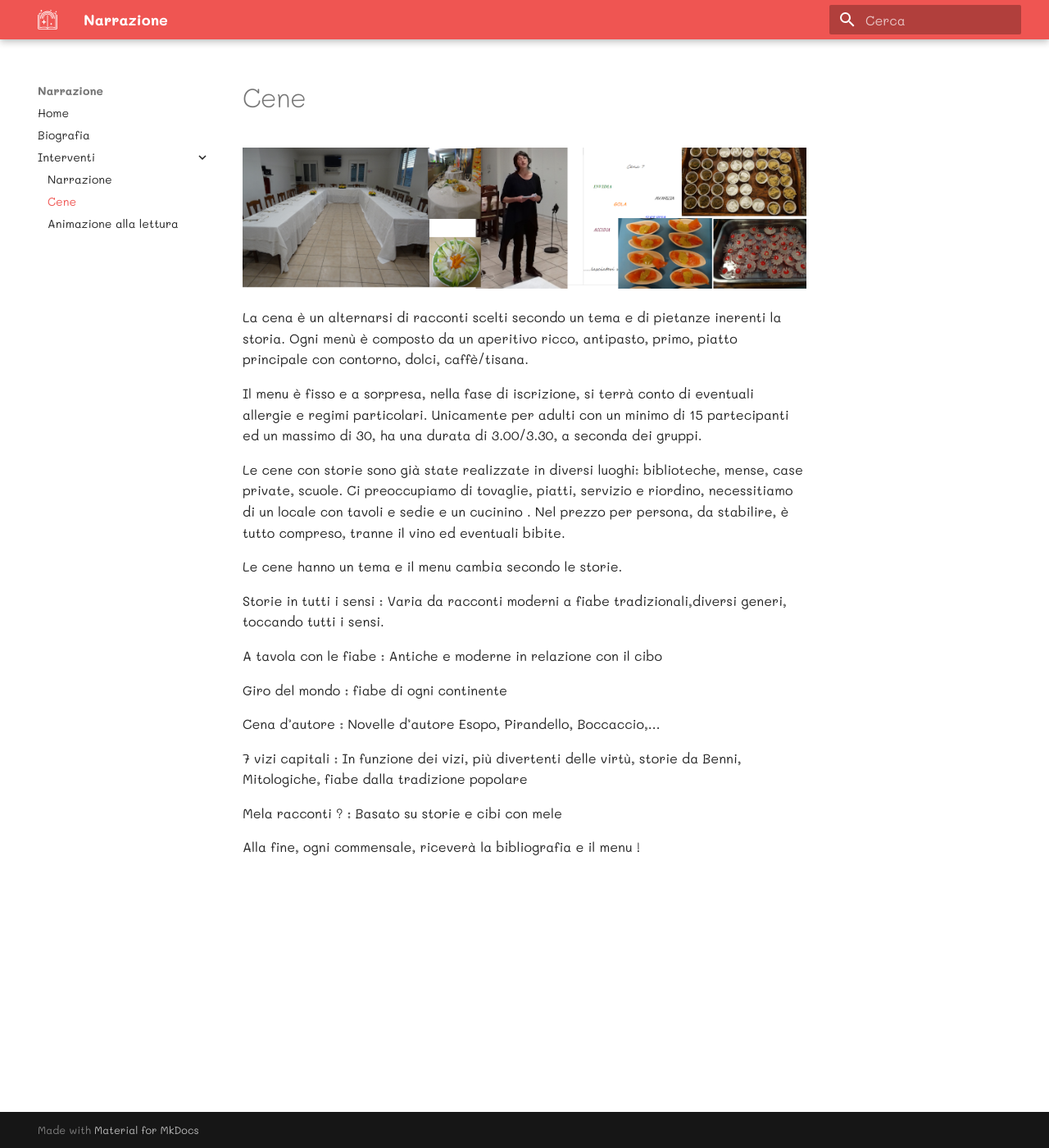
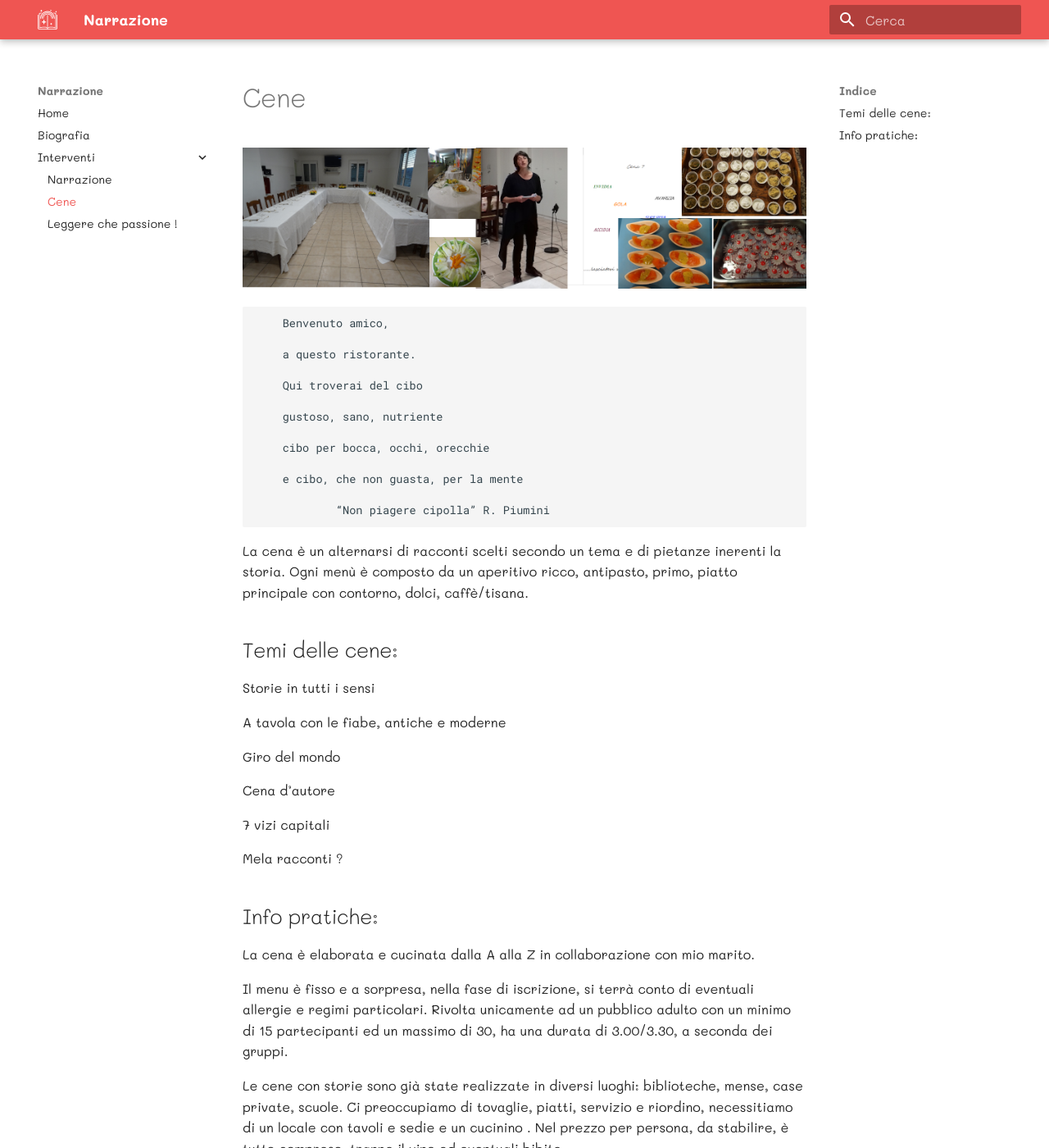
Before and after one commit to narrazione/narrazione.github.io, an MkDocs documentation site: the page built from docs/cene.md, in a window 1280 px wide and 1400 px high. Shown: the whole window at 82% size. Built offline with MkDocs 1.6.1 and Material for MkDocs 9.7.7, drawn with Linux system fonts in a browser that asks for light colours.

Commit message:
30 agosto

```diff
--- a/docs/cene.md
+++ b/docs/cene.md
@@ -1,27 +1,45 @@
 ![](img/cene.png)
+
+        Benvenuto amico,
+
+        a questo ristorante.
+
+        Qui troverai del cibo
+
+		gustoso, sano, nutriente
+
+		cibo per bocca, occhi, orecchie
+
+		e cibo, che non guasta, per la mente
+
+				“Non piagere cipolla” R. Piumini
 
  La cena  è un alternarsi di racconti scelti secondo un tema e di pietanze inerenti la storia. Ogni men&ugrave; &egrave; composto da un aperitivo ricco, antipasto, primo, piatto principale con contorno, dolci, caffè/tisana.
 
+##Temi delle cene:
+
+Storie in tutti i sensi
+
+A tavola con le fiabe, antiche e moderne
+
+Giro del mondo
+
+Cena d'autore
+
+7 vizi capitali
+
+Mela racconti ?
+
+##Info pratiche:
+
+La cena &egrave; elaborata e cucinata dalla A alla Z in collaborazione con mio marito.
+
  Il menu &egrave; fisso e a sorpresa, nella fase di iscrizione, si terr&agrave; conto di eventuali allergie e regimi particolari.
- Unicamente per adulti con un minimo di 15 partecipanti ed un massimo di 30, ha una durata di 3.00/3.30, a seconda dei gruppi.
+Rivolta unicamente ad un pubblico adulto con un minimo di 15 partecipanti ed un massimo di 30, ha una durata di 3.00/3.30, a seconda dei gruppi.
 
 Le cene con storie sono  gi&agrave; state realizzate in diversi luoghi: biblioteche, mense, case private, scuole. Ci preoccupiamo di tovaglie, piatti, servizio e riordino,  necessitiamo di un locale con tavoli e sedie e un cucinino .
 Nel prezzo per persona, da stabilire, &egrave; tutto compreso, tranne il vino ed eventuali bibite.
 
 
-Le cene hanno un tema e il menu cambia secondo le storie.
-
-Storie in tutti i sensi  : Varia da racconti moderni a fiabe tradizionali,diversi generi, toccando tutti i sensi.
-
-A tavola con le fiabe : Antiche e moderne in relazione con il cibo
-
-Giro del mondo :  fiabe di ogni continente
-
-Cena d'autore  : Novelle d'autore Esopo, Pirandello, Boccaccio,...
-
-7 vizi capitali  : In funzione dei vizi, più divertenti delle virtù, storie da Benni, Mitologiche, fiabe dalla tradizione popolare
-
-
-Mela racconti ? :  Basato su storie e cibi con mele
 
 Alla fine, ogni commensale, ricever&agrave; la bibliografia e il menu !
--- a/mkdocs.yml
+++ b/mkdocs.yml
@@ -51,4 +51,4 @@ nav:
   - Interventi:
     - Narrazione: narrazione.md
     - Cene: cene.md
-    - Animazione alla lettura: libri.md
+    - Leggere che passione !: libri.md
```
Also changed, not shown: docs/leggere che piacere !.md (added, +4 -0 lines), docs/libri.md (deleted, +0 -1 lines), docs/narrazione.md (+1 -2 lines).
